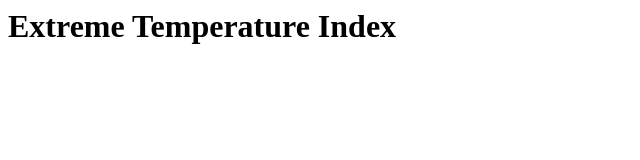
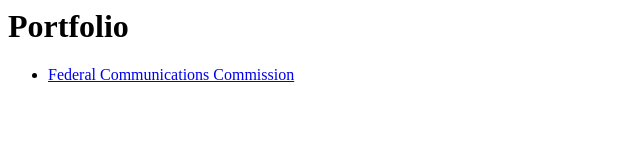
Before and after one commit to dangur/dangur.github.io, a plain HTML site: page index.html in a window 1280 px wide. Shown: the whole page, without its empty margins (0-640 px from the left). Drawn offline with Linux system fonts and the light colour scheme.

Commit message:
Convert to portfolio
Add FCC

```diff
--- a/index.html
+++ b/index.html
@@ -3,7 +3,12 @@
 </head>
 <body>
 <h1>
-Extreme Temperature Index
+Portfolio
 </h1>
+<ul>
+  <li>
+    <a href="https://fcc.gov">Federal Communications Commission</a>
+  </li>
+  </ul>
 </body>
 </html>
```
